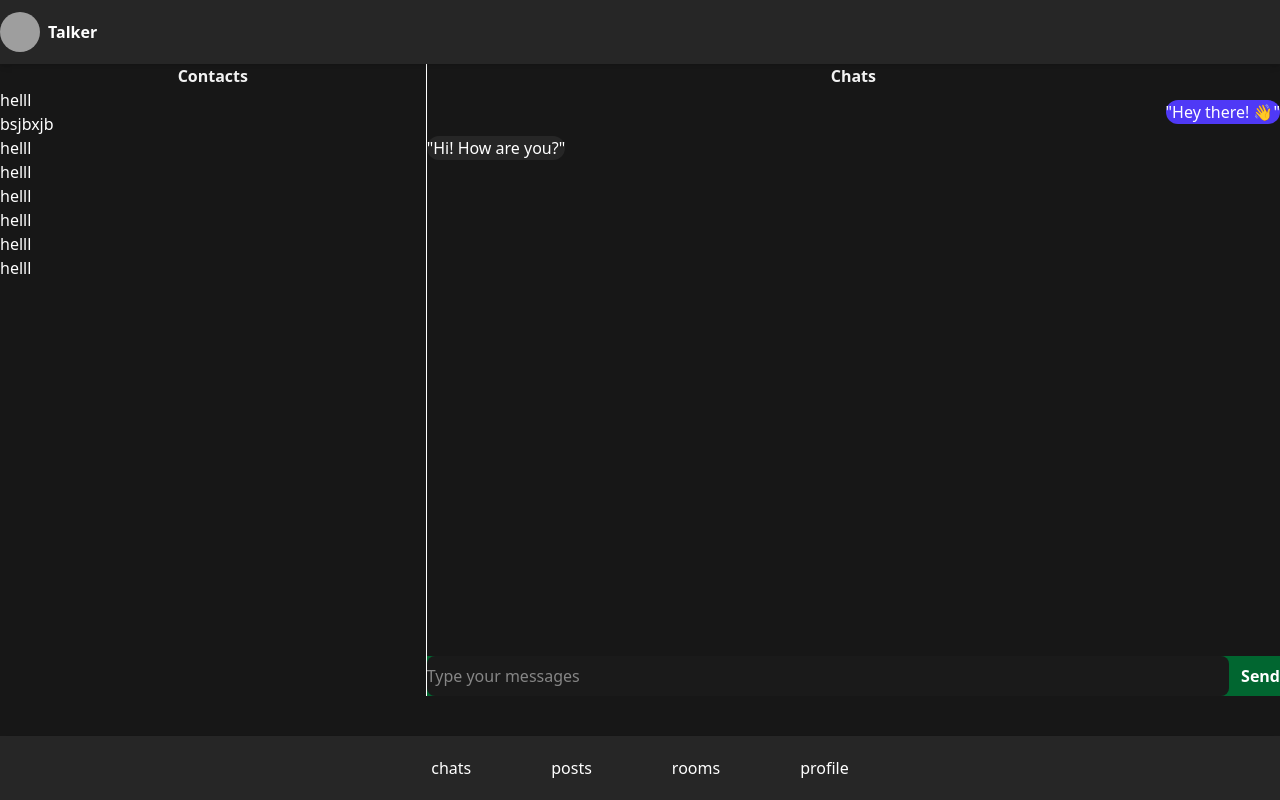
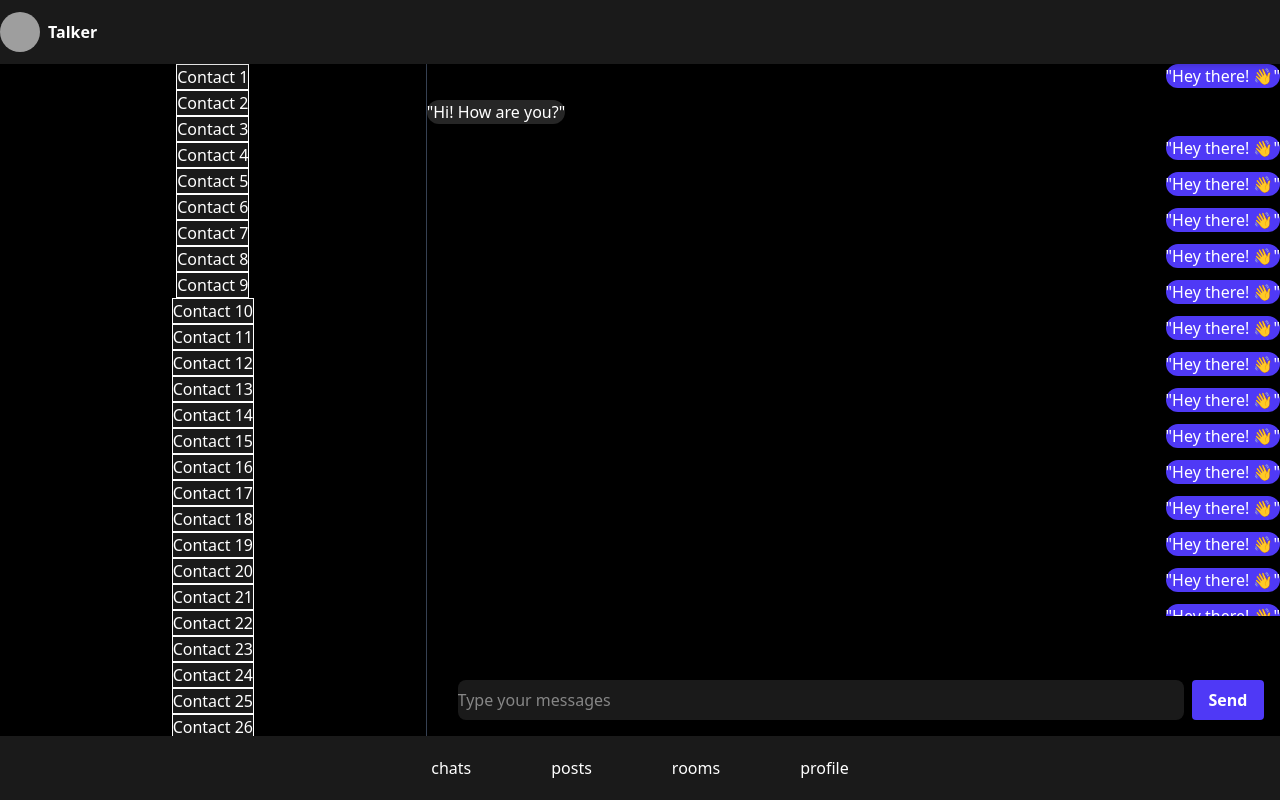
Before and after one commit to suraniyakunal/Talker, a React (Vite) app in the folder client/: page / in a window 1280 px wide. Built offline with nearby package versions, Linux system fonts and the light colour scheme; grey boxes are pictures that could not be loaded.

Commit message:
Updated the Desktop design

```diff
--- a/client/src/App.jsx
+++ b/client/src/App.jsx
@@ -89,10 +89,10 @@ function App() {
 
 
       {/* Desktop design  */}
-      <div className="min-h-screen hidden lg:block flex flex-col bg-neutral-900 text-white">
+      <div className="min-h-screen hidden lg:block flex flex-col text-white relative">
         {/* Header, Sidebar, Main Content will go here */}
 
-        <header className="sticky top-0 left-0 right-0 z-10 bg-neutral-800 h-16 px-4 flex items-center justify-between shadow-md">
+        <header className="sticky top-0 left-0 right-0 z-10 light-black h-16 px-4 flex items-center justify-between shadow-md">
           <div className="flex items-center gap-2">
             <img src="/profile.jpg" alt="" className="rounded-full w-10 h-10" />
             <span className="font-semibold">Talker</span>
@@ -103,67 +103,16 @@ function App() {
           </div>
         </header>
 
-        {/* <main className="pt-16 pb-20 flex overflow-y-auto bg-green-800"> */}
-        {/* {chats.map(chat => ( */}
-        {/* <div className="flex flex-none p-4 border-r-2"> */}
-        {/* <img src={chat.avatar} alt="" className="w-10 h-10 rounded-full mr-3" /> */}
-        {/* <div> */}
-        {/* <div className="font-semibold">{chat.name}</div> */}
-        {/* <li>dumbo</li> */}
-        {/* <li>dumbo</li> */}
-        {/* <li>dumbo</li> */}
-        {/* <li>dumbo</li> */}
-        {/* <li>dumbo</li> */}
-        {/* <li>dumbo</li> */}
-        {/* <li>dumbo</li> */}
-        {/* <li>dumbo</li> */}
-        {/* <li>kunal</li> */}
-        {/* <li>kunal</li> */}
-        {/* <li>kunal</li> */}
-        {/* <li>kunal</li> */}
-        {/* <li>kunal</li> */}
-        {/* <div className="text-xs text-neutral-400">{chat.lastMessage}</div> */}
-        {/* </div> */}
-        {/* <span className="ml-auto text-xs text-neutral-500">{chat.time}</span> */}
-        {/* <li>dumbo</li> */}
-        {/* <li>kunal</li> */}
-        {/* <li>kunal</li> */}
-        {/* <li>kunal</li> */}
-        {/* <li>kunal</li> */}
-        {/* <li>kunal</li> */}
-        {/* </div> */}
-        {/* ))} */}
-        {/* <div className="flex flex-col flex-auto gap-3 px-3 py-2"> */}
-        {/* Outgoing Message */}
-        {/* <div className="self-end bg-indigo-600 text-white rounded-2xl px-4 py-2 max-w-xs"> */}
-        {/* "Hey there! 👋" */}
-        {/* </div> */}
-        {/* Incoming Message */}
-        {/* <div className="self-start bg-neutral-800 text-white rounded-2xl px-4 py-2 max-w-xs"> */}
-        {/* "Hi! How are you?" */}
-        {/* </div> */}
-        {/* </div> */}
-
-        {/* </main> */}
-
-
-        <main className="flex mt-20">
-          <div className="overflow-y-auto border-r w-1/3">
-            <h2 className="font-semibold text-center">Contacts</h2>
-            <div>
-              <h1>helll</h1>
-              <h1>bsjbxjb</h1>
-              <h1>helll</h1>
-              <h1>helll</h1>
-              <h1>helll</h1>
-              <h1>helll</h1>
-              <h1>helll</h1>
-              <h1>helll</h1>
+        <main className="flex h-[calc(100vh-4rem)] mt-20">
+          <div className="w-1/3 border-r border-gray-700 overflow-y-auto h-full p-4">
+            <div className="flex flex-col items-center justify-center w-full">
+              {/* Multiple contacts */}
+              {[...Array(30).keys()].map(i => (
+                <h1 key={i} className="mb-4 light-black border">Contact {i + 1}</h1>
+              ))}
             </div>
           </div>
-
-          <div className="flex h-[79vh] flex-col flex-1 gap-3 overflow-y-auto p-4 relative">
-            <h2 className="font-semibold text-center">Chats</h2>
+          <div className="flex h-[69vh] flex-col justify-items-end items-center flex-1 gap-3 overflow-y-auto relative w-full">
 
             {/* Outgoing Message */}
             <div className="self-end bg-indigo-600 text-white rounded-2xl px-4 py-2 max-w-xs">
@@ -174,28 +123,43 @@ function App() {
             <div className="self-start bg-neutral-800 text-white rounded-2xl px-4 py-2 max-w-xs">
               "Hi! How are you?"
             </div>
+            {/* Outgoing Message */}
+            <div className="self-end bg-indigo-600 text-white rounded-2xl px-4 py-2 max-w-xs">"Hey there! 👋"</div>
+            <div className="self-end bg-indigo-600 text-white rounded-2xl px-4 py-2 max-w-xs">"Hey there! 👋"</div>
+            <div className="self-end bg-indigo-600 text-white rounded-2xl px-4 py-2 max-w-xs">"Hey there! 👋"</div>
+            <div className="self-end bg-indigo-600 text-white rounded-2xl px-4 py-2 max-w-xs">"Hey there! 👋"</div>
+            <div className="self-end bg-indigo-600 text-white rounded-2xl px-4 py-2 max-w-xs">"Hey there! 👋"</div>
+            <div className="self-end bg-indigo-600 text-white rounded-2xl px-4 py-2 max-w-xs">"Hey there! 👋"</div>
+            <div className="self-end bg-indigo-600 text-white rounded-2xl px-4 py-2 max-w-xs">"Hey there! 👋"</div>
+            <div className="self-end bg-indigo-600 text-white rounded-2xl px-4 py-2 max-w-xs">"Hey there! 👋"</div>
+            <div className="self-end bg-indigo-600 text-white rounded-2xl px-4 py-2 max-w-xs">"Hey there! 👋"</div>
+            <div className="self-end bg-indigo-600 text-white rounded-2xl px-4 py-2 max-w-xs">"Hey there! 👋"</div>
+            <div className="self-end bg-indigo-600 text-white rounded-2xl px-4 py-2 max-w-xs">"Hey there! 👋"</div>
+            <div className="self-end bg-indigo-600 text-white rounded-2xl px-4 py-2 max-w-xs">"Hey there! 👋"</div>
+            <div className="self-end bg-indigo-600 text-white rounded-2xl px-4 py-2 max-w-xs">"Hey there! 👋"</div>
+            <div className="self-end bg-indigo-600 text-white rounded-2xl px-4 py-2 max-w-xs">"Hey there! 👋"</div>
+            <div className="self-end bg-indigo-600 text-white rounded-2xl px-4 py-2 max-w-xs">"Hey there! 👋"</div>
+            <div className="self-end bg-indigo-600 text-white rounded-2xl px-4 py-2 max-w-xs">"Hey there! 👋"</div>
+            <div className="self-end bg-indigo-600 text-white rounded-2xl px-4 py-2 max-w-xs">"Hey there! 👋"</div>
+            <div className="self-end bg-indigo-600 text-white rounded-2xl px-4 py-2 max-w-xs">"This is differnet"</div>
+            <div className="self-end bg-indigo-600 text-white rounded-2xl px-4 py-2 max-w-xs">"This is differnet"</div>
 
+          </div>
           {/* Input area fixed at bottom */}
-            <div className="absolute bottom-0 left-0 right-0 bg-green-800 flex gap-3">
+          <div className="absolute bottom-20 right-4 flex gap-2 w-[63vw] justify-center items-center px-4 py-4">
             <input
               type="text"
               name="Message"
               placeholder="Type your messages"
-                className="flex-1 rounded-lg h-10"
+              className="w-full rounded-lg shadow-md h-10 focus:ring-2 focus:outline-none focus:ring-indigo-500 px-3 py-2"
             />
-              <button type="submit" className="px-6 py-2 font-semibold rounded">
+            <button type="submit" className=" font-semibold shadow-md rounded h-10 w-20 bg-indigo-600">
               Send
             </button>
           </div>
-
-            {/* Add padding bottom to chat content so last messages are not hidden under input */}
-            <div className="pb-20"></div>
-          </div>
-
         </main>
 
-
-        <footer className="fixed bottom-0 left-0 right-0 z-10 bg-neutral-800 h-16 px-4 gap-20 flex items-center justify-center shadow-md">
+        <footer className="absolute bottom-0 left-0 right-0 light-black z-10  h-16 px-4 gap-20 flex items-center justify-center shadow-md">
           <button type="submit">chats</button>
           <button type="submit">posts</button>
           <button type="submit">rooms</button>
--- a/client/src/main.css
+++ b/client/src/main.css
@@ -11,6 +11,18 @@
   --bg-light: hsl(0 0% 10%);
   --text: hsl(0 0% 95%);
   --text-muted: hsl(0 0% 70%);
+}
+
+.dark-black {
+  background-color: var(--bg-dark);
+}
+
+.medium-black {
+  background-color: var(--bg);
+}
+
+.light-black {
+  background-color: var(--bg-light);
 }
 
 body {
```
Lines whose indentation alone changed are shown as unchanged.
